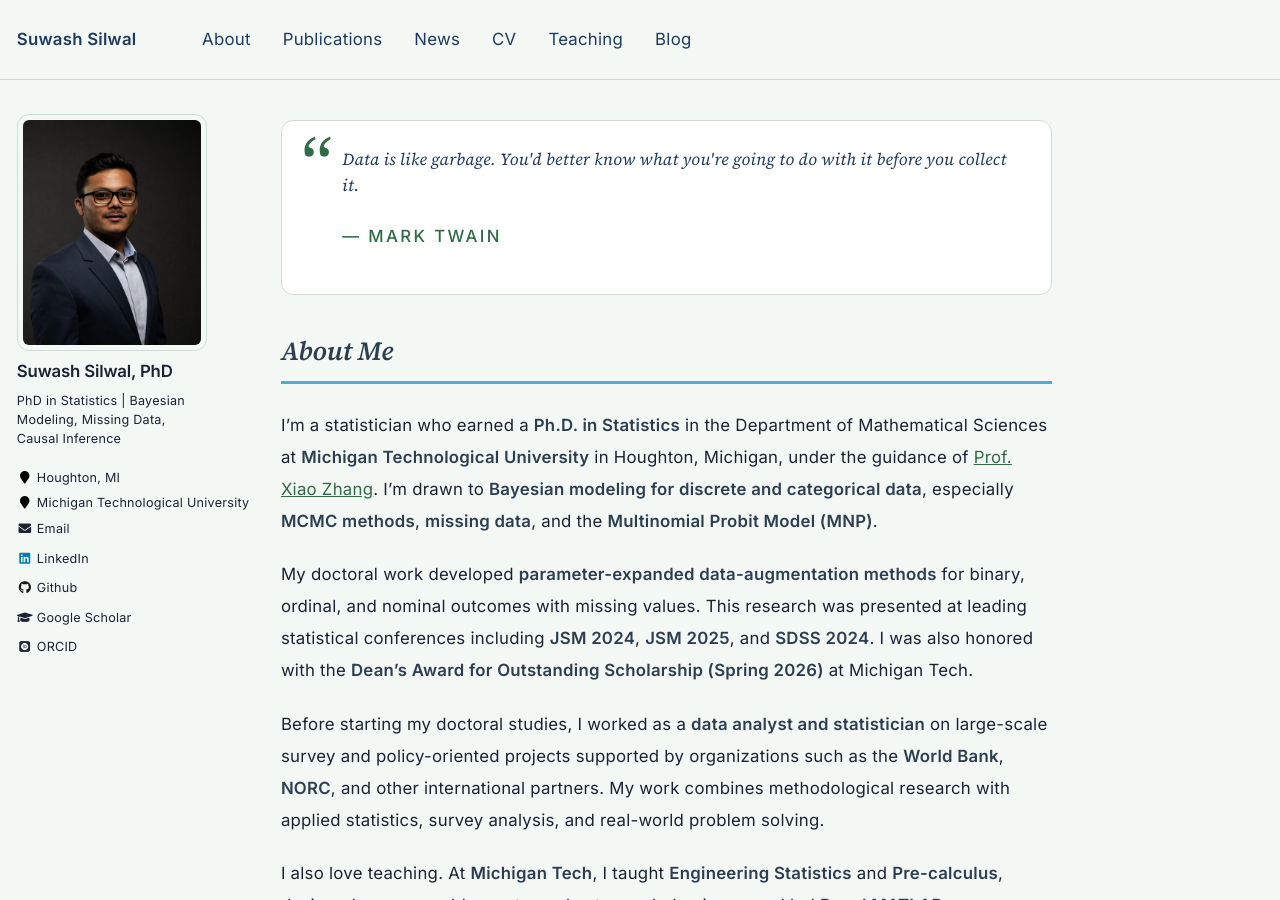
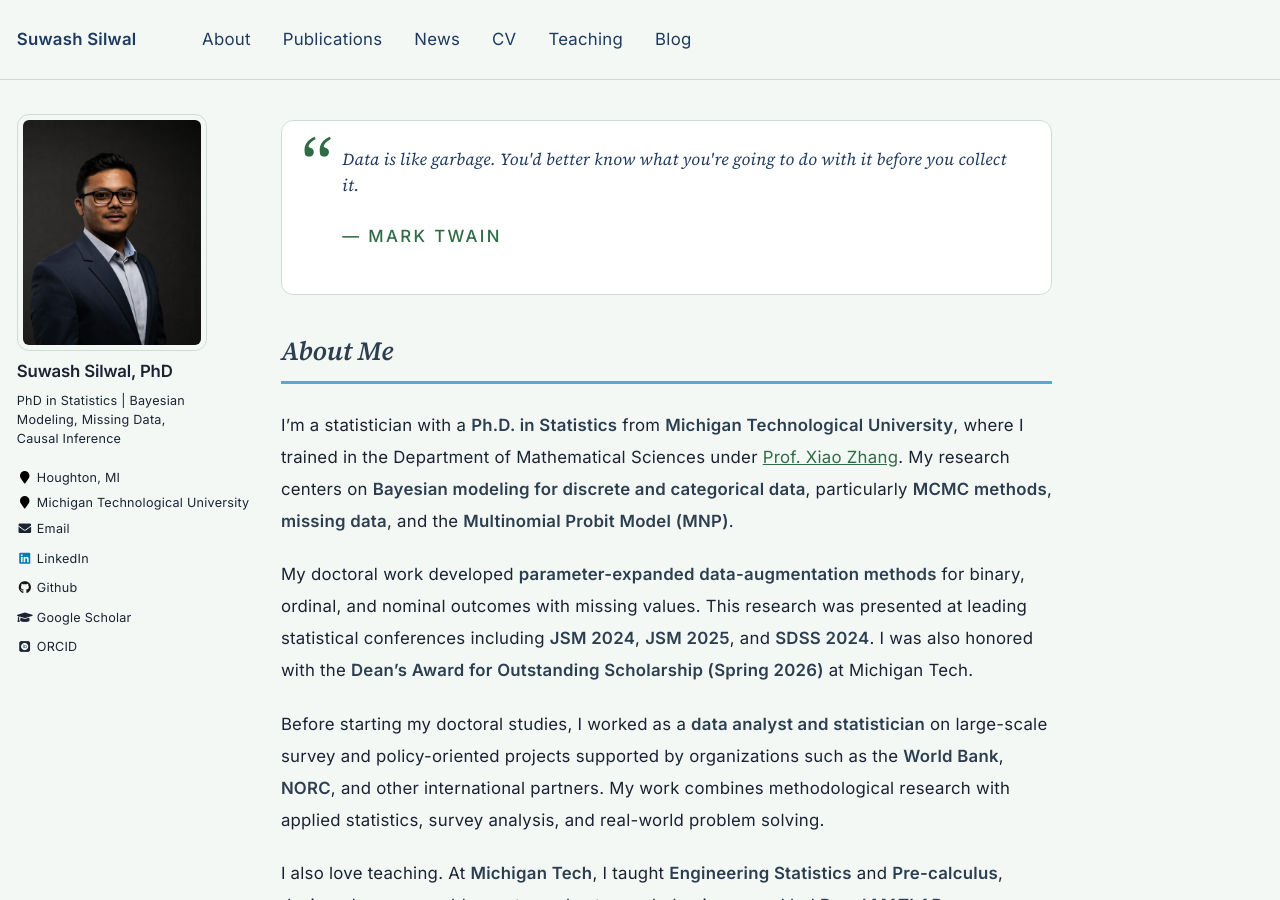
Before and after one commit to ssilwal050/ssilwal050.github.io, a Jekyll site: the page built from _pages/about.md, in a window 1280 px wide and 900 px high. Built offline with Jekyll 4.4.1, drawn with Linux system fonts in a browser that asks for light colours; some web fonts are replaced.

Commit message:
About Me: tighten opening sentence wording
Co-Authored-By: Claude Sonnet 5.5 <noreply@anthropic.com>
Claude-Session: https://claude.ai/code/session_01Xa6NjouSf11HGrZQCXPFoi

```diff
--- a/_pages/about.md
+++ b/_pages/about.md
@@ -115,7 +115,7 @@ redirect_from:
 </style>
 
 ## About Me
-I'm a statistician who earned a **Ph.D. in Statistics** in the Department of Mathematical Sciences at **Michigan Technological University** in Houghton, Michigan, under the guidance of [Prof. Xiao Zhang](https://www.mtu.edu/math/department/faculty-staff/faculty/x-zhang/). I'm drawn to **Bayesian modeling for discrete and categorical data**, especially **MCMC methods**, **missing data**, and the **Multinomial Probit Model (MNP)**.
+I'm a statistician with a **Ph.D. in Statistics** from **Michigan Technological University**, where I trained in the Department of Mathematical Sciences under [Prof. Xiao Zhang](https://www.mtu.edu/math/department/faculty-staff/faculty/x-zhang/). My research centers on **Bayesian modeling for discrete and categorical data**, particularly **MCMC methods**, **missing data**, and the **Multinomial Probit Model (MNP)**.
 
 My doctoral work developed **parameter-expanded data-augmentation methods** for binary, ordinal, and nominal outcomes with missing values. This research was presented at leading statistical conferences including **JSM 2024**, **JSM 2025**, and **SDSS 2024**. I was also honored with the **Dean's Award for Outstanding Scholarship (Spring 2026)** at Michigan Tech.
 
```
